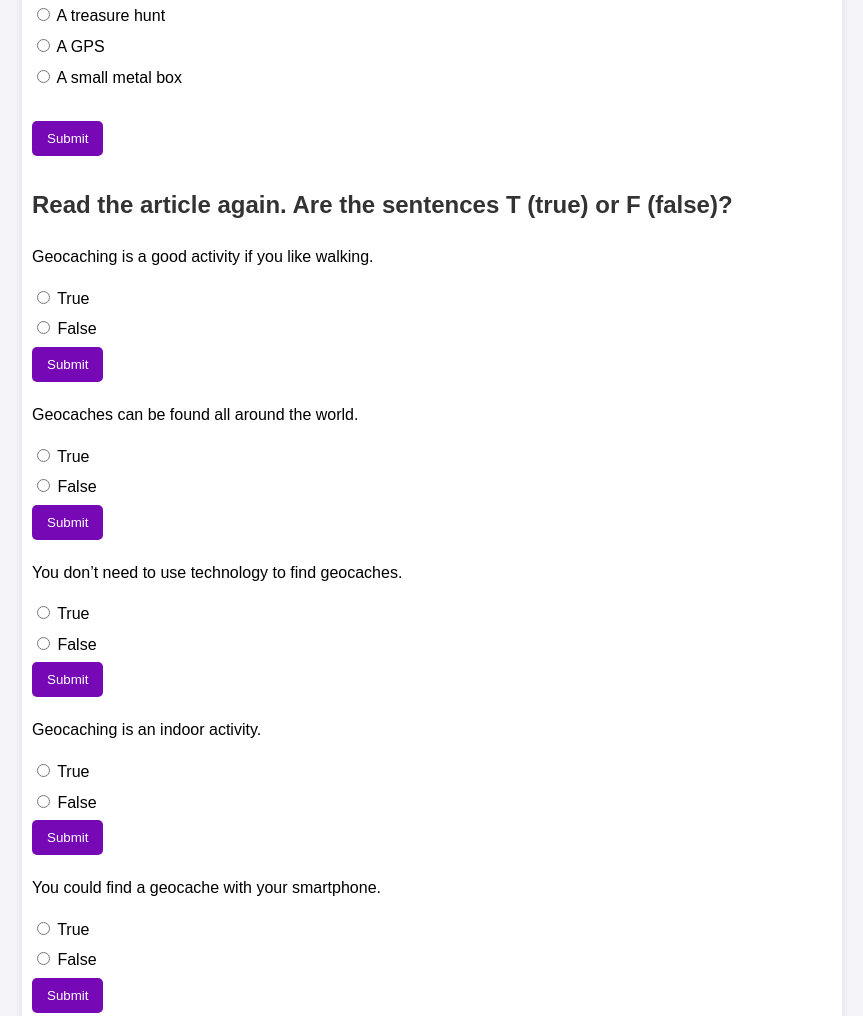
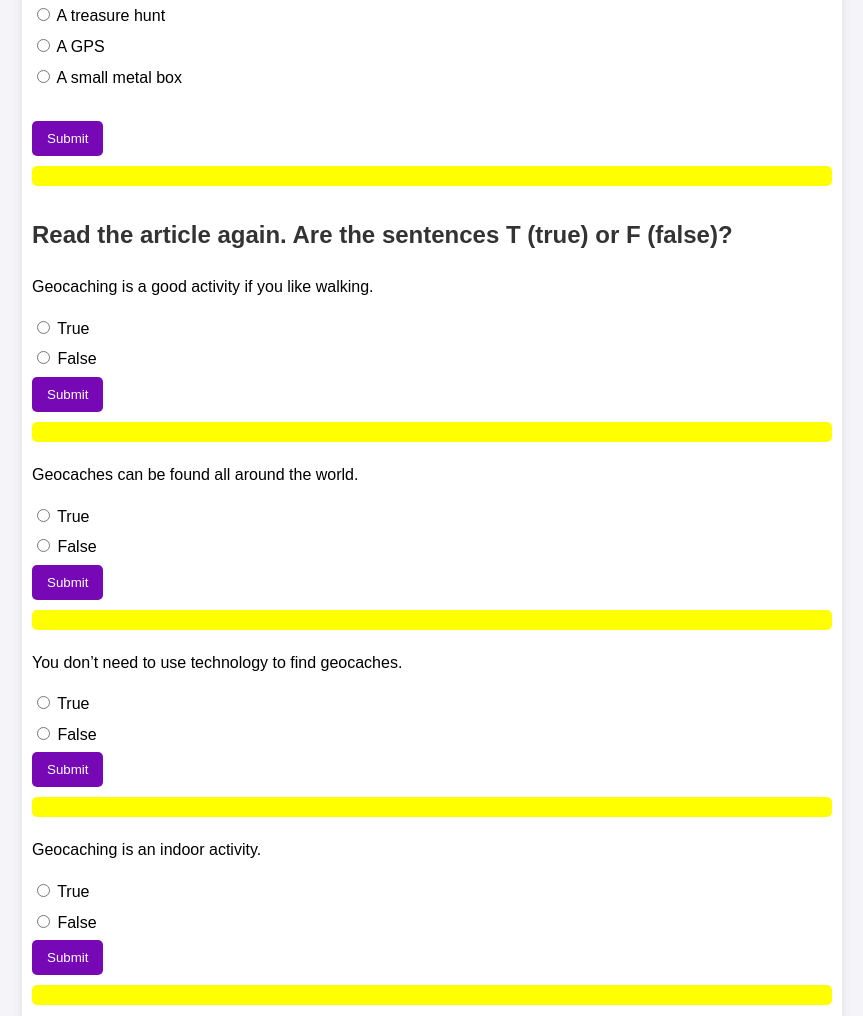
Before and after one commit to BrunoSansone/EnglishClasses, a plain HTML site: page index.html in a window 1280 px wide. Shown: the part 795-1811 px from the top of the page, without its empty margins (208-1071 px from the left). Drawn offline with Linux system fonts and the light colour scheme.

Commit message:
Update index.html

```diff
--- a/index.html
+++ b/index.html
@@ -77,7 +77,9 @@
         .feedback {
             margin-top: 10px;
             font-weight: bold;
-            background-color: brown;
+            background-color: yellow;
+            padding: 10px 15px;
+            border-radius: 5px;
         }
 
         footer {
```
